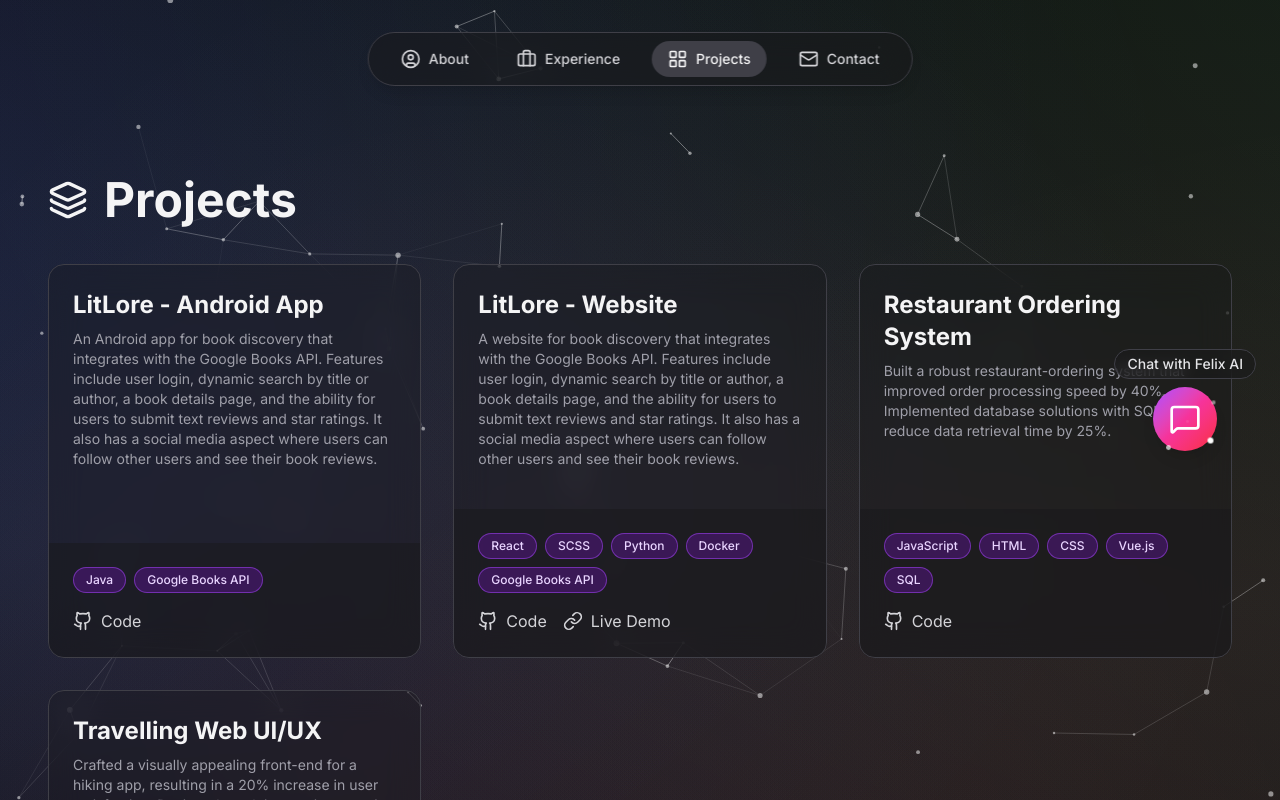
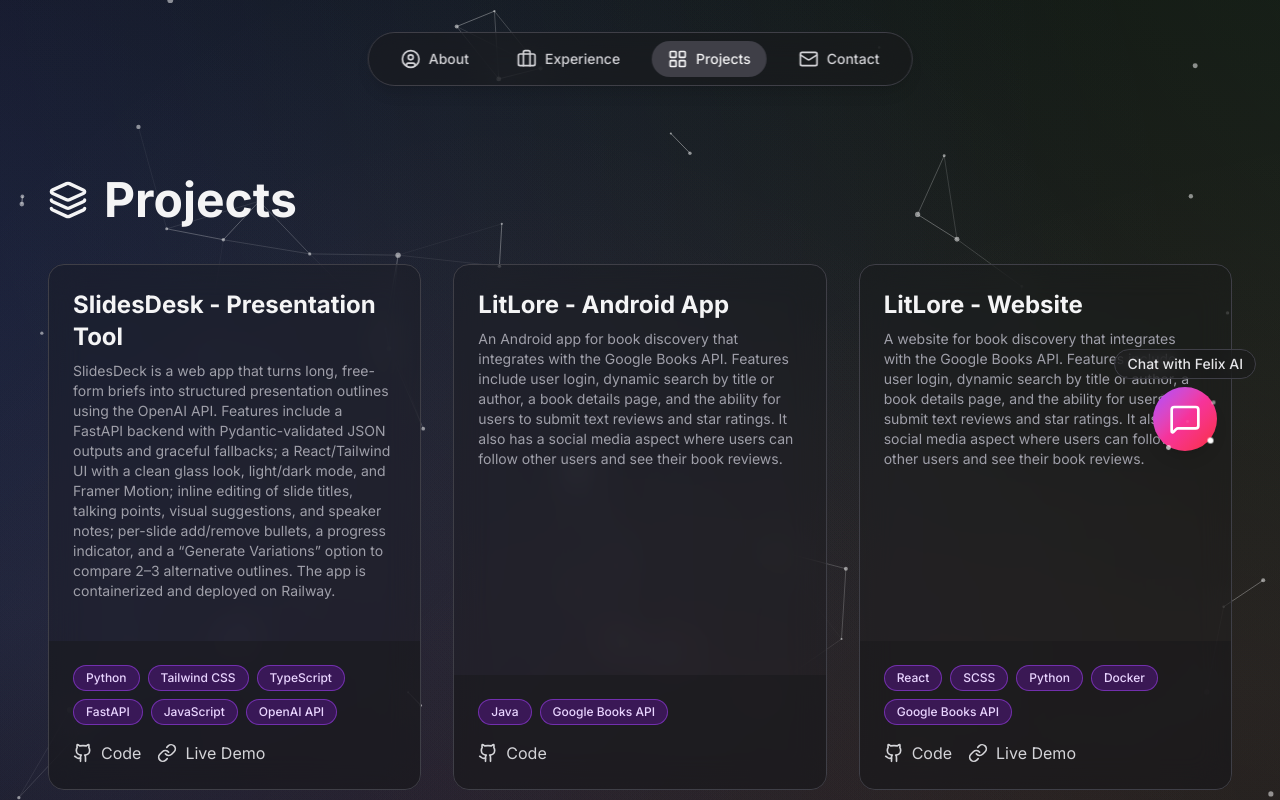
Before and after one commit to Felomondi/gen_ai_pw, a Next.js app in the folder my-ai-portfolio/: page /projects in a window 1280 px wide. Shown: the top 800 px of the page. Built offline with nearby package versions, Linux system fonts and the light colour scheme.

Commit message:
add new project

```diff
--- a/my-ai-portfolio/app/projects/page.tsx
+++ b/my-ai-portfolio/app/projects/page.tsx
@@ -7,6 +7,14 @@ import Link from 'next/link';
 
 // --- YOUR PROJECTS DATA, ORGANIZED FROM YOUR RESUME ---
 const projects = [
+  {
+    title: "SlidesDesk - Presentation Tool",
+    description: "SlidesDeck is a web app that turns long, free-form briefs into structured presentation outlines using the OpenAI API. Features include a FastAPI backend with Pydantic-validated JSON outputs and graceful fallbacks; a React/Tailwind UI with a clean glass look, light/dark mode, and Framer Motion; inline editing of slide titles, talking points, visual suggestions, and speaker notes; per-slide add/remove bullets, a progress indicator, and a “Generate Variations” option to compare 2–3 alternative outlines. The app is containerized and deployed on Railway.",
+    tags: ["Python", "Tailwind CSS", "TypeScript", "FastAPI", "JavaScript", "OpenAI API"],
+    githubUrl: "https://github.com/Felomondi/slidesdeck-frontend",
+    liveUrl: "https://slidesdeck.vercel.app/",
+
+  },
   {
     title: "LitLore - Android App",
     description: "An Android app for book discovery that integrates with the Google Books API. Features include user login, dynamic search by title or author, a book details page, and the ability for users to submit text reviews and star ratings. It also has a social media aspect where users can follow other users and see their book reviews.",
```
